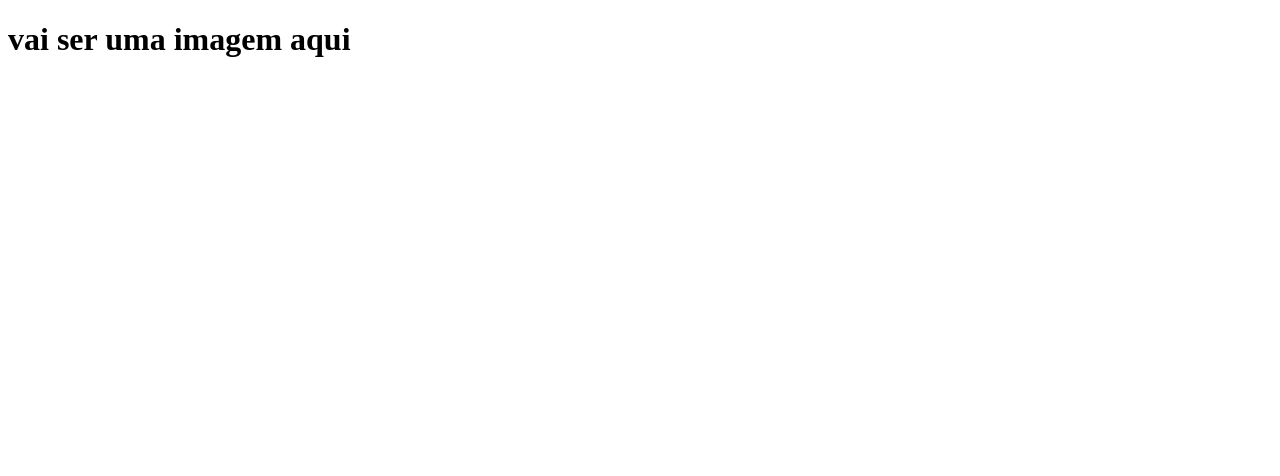
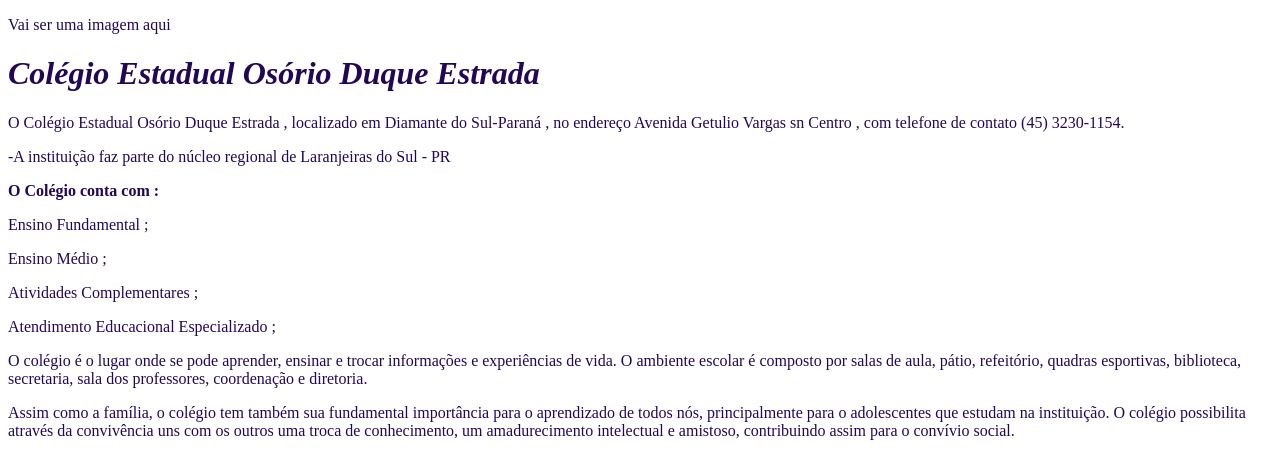
Before and after one commit to tacyzinha29/site-escola, a plain HTML site: page index.html in a window 1280 px wide. Drawn offline with Linux system fonts and the light colour scheme.

Commit message:
Add files via upload

```diff
--- a/index.html
+++ b/index.html
@@ -4,9 +4,26 @@
     <meta charset="UTF-8">
     <meta http-equiv="X-UA-Compatible" content="IE=edge">
     <meta name="viewport" content="width=device-width, initial-scale=1.0">
+    <link rel="stylesheet" href="style.css">
     <title>Document</title>
 </head>
 <body>
-    <h1>vai ser uma imagem aqui</h1>
+
+    <p>Vai ser uma imagem aqui</p>
+   <header> <h1><em>Colégio Estadual Osório Duque Estrada</em></h1></header>
+    <p> O Colégio Estadual Osório Duque Estrada , localizado em
+        Diamante do Sul-Paraná , no endereço Avenida Getulio Vargas sn Centro , com telefone de contato (45) 3230-1154.</p>
+
+<p> -A instituição faz parte do núcleo regional de Laranjeiras do Sul - PR</p>
+    <p><strong>O Colégio conta com :</strong></p>
+       <p> Ensino Fundamental ;</p>
+        <p>Ensino Médio ;</p>
+        <p>Atividades Complementares ;</p>
+        <p>Atendimento Educacional Especializado ;</p>
+
+    <p>  O colégio é o lugar onde se pode aprender, ensinar e trocar informações e experiências de vida.
+        O ambiente escolar é composto por salas de aula, pátio, refeitório, quadras esportivas, biblioteca, secretaria, sala dos professores, coordenação e diretoria.</p>
+          <p>Assim como a família, o colégio tem também sua fundamental importância para o aprendizado de todos nós, principalmente para o adolescentes que estudam na instituição. O colégio possibilita através da convivência uns com os outros uma troca de conhecimento, um amadurecimento intelectual e amistoso, contribuindo assim para o convívio social.</p>
+
 </body>
 </html>
--- a/style.css
+++ b/style.css
@@ -0,0 +1,4 @@
+body {
+    backgroungd-color:#015d77;
+    color: rgb(35, 7, 87);
+}
```
